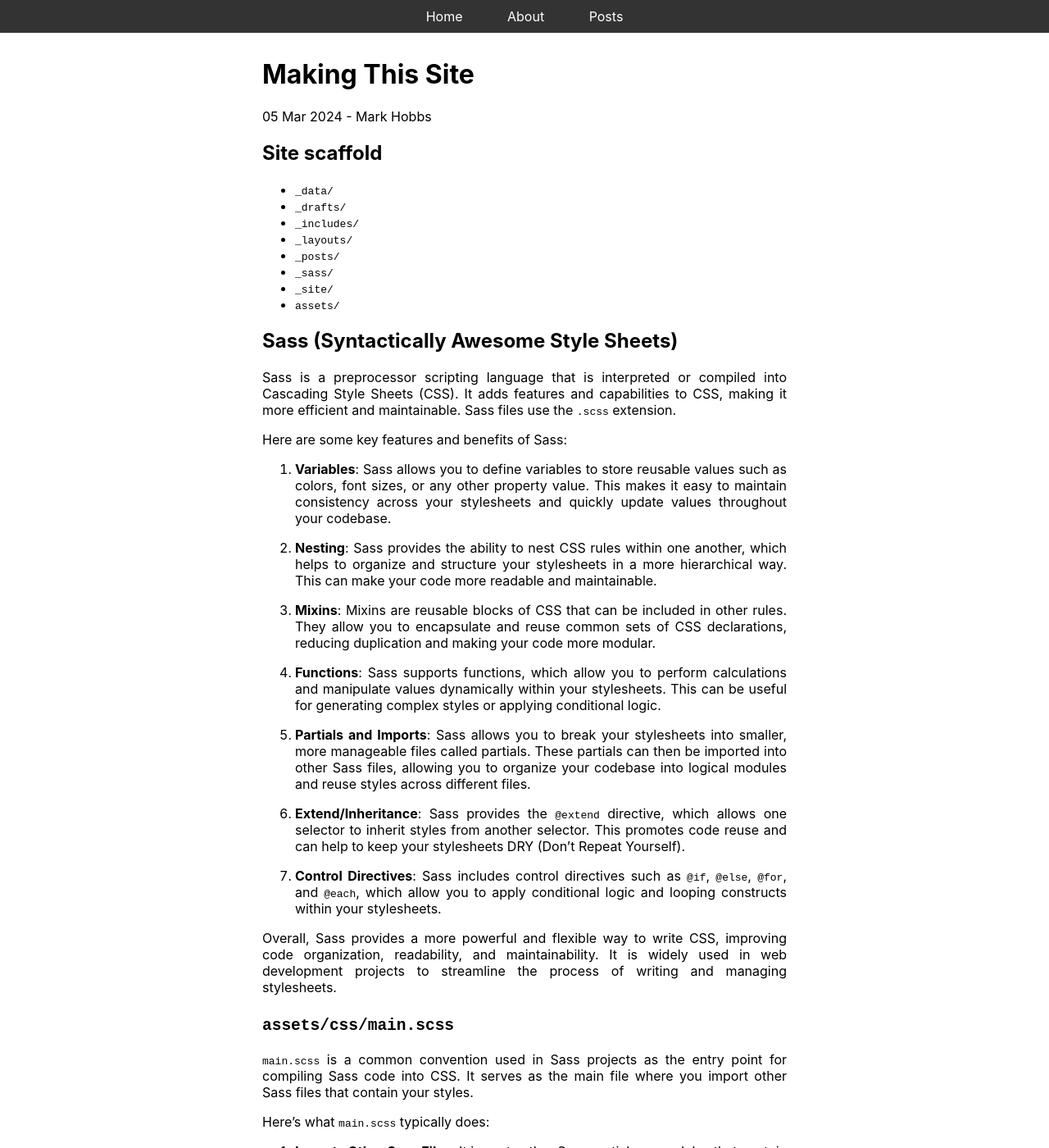
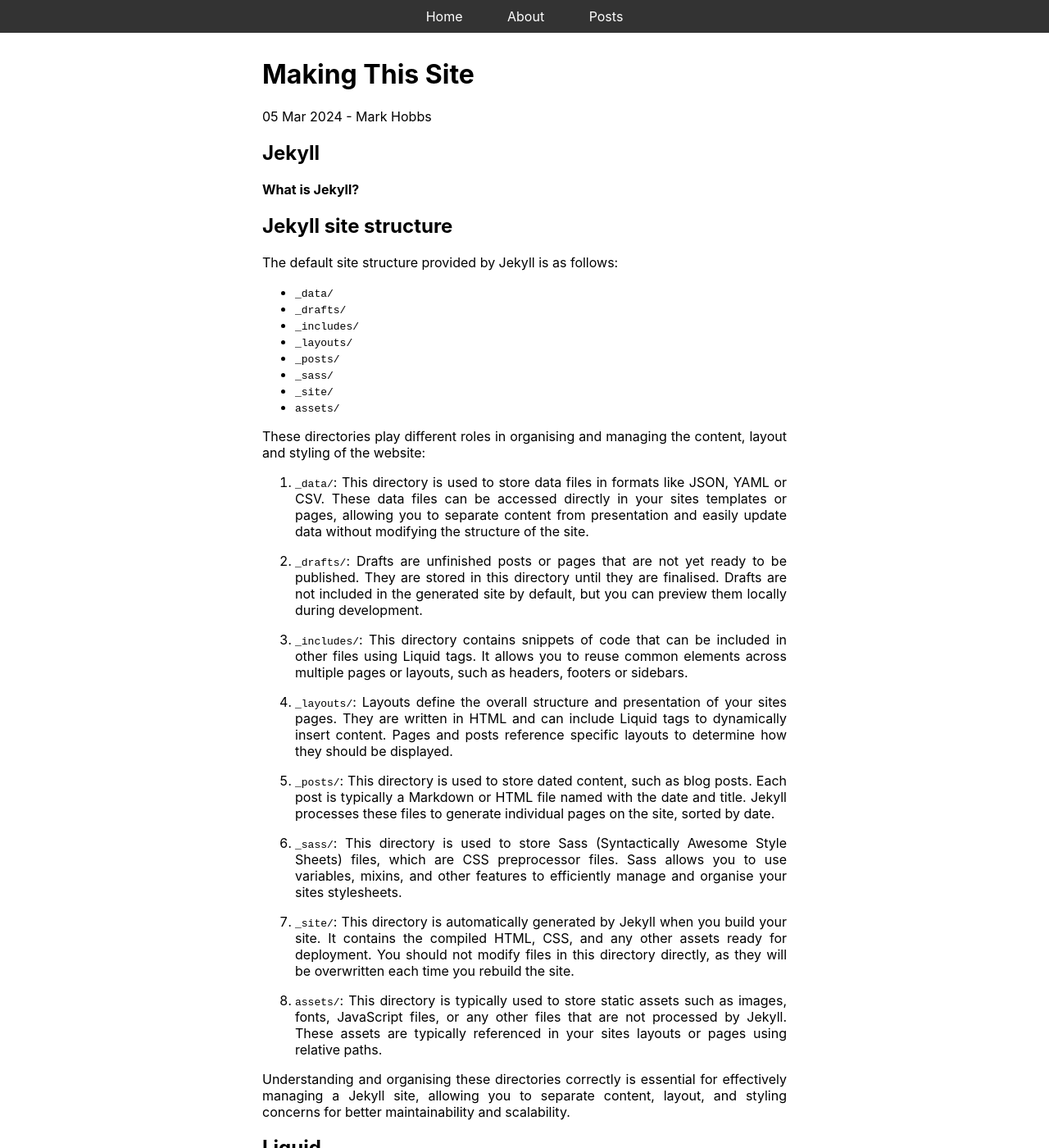
Before and after one commit to mark-hobbs/mark-hobbs.github.io, a Jekyll site: the page built from _posts/2024-03-05-making-this-site.md, in a window 1280 px wide and 1400 px high. Shown: the whole window at 82% size. Built offline with Jekyll 4.4.1, drawn with Linux system fonts in a browser that asks for light colours; some of the changed text lies outside the part shown.

Commit message:
Updating making-this-site blog

```diff
--- a/_posts/2024-03-05-making-this-site.md
+++ b/_posts/2024-03-05-making-this-site.md
@@ -3,7 +3,13 @@
 author: Mark Hobbs
 ---
 
-## Site scaffold
+## Jekyll
+
+**What is Jekyll?**
+
+## Jekyll site structure
+
+The default site structure provided by Jekyll is as follows:
 
 - `_data/`
 - `_drafts/`
@@ -14,6 +20,29 @@
 - `_site/`
 - `assets/`
 
+These directories play different roles in organising and managing the content, layout and styling of the website:
+
+1. `_data/`: This directory is used to store data files in formats like JSON, YAML or CSV. These data files can be accessed directly in your sites templates or pages, allowing you to separate content from presentation and easily update data without modifying the structure of the site.
+
+2. `_drafts/`: Drafts are unfinished posts or pages that are not yet ready to be published. They are stored in this directory until they are finalised. Drafts are not included in the generated site by default, but you can preview them locally during development.
+
+3. `_includes/`: This directory contains snippets of code that can be included in other files using Liquid tags. It allows you to reuse common elements across multiple pages or layouts, such as headers, footers or sidebars.
+
+4. `_layouts/`: Layouts define the overall structure and presentation of your sites pages. They are written in HTML and can include Liquid tags to dynamically insert content. Pages and posts reference specific layouts to determine how they should be displayed.
+
+5. `_posts/`: This directory is used to store dated content, such as blog posts. Each post is typically a Markdown or HTML file named with the date and title. Jekyll processes these files to generate individual pages on the site, sorted by date.
+
+6. `_sass/`: This directory is used to store Sass (Syntactically Awesome Style Sheets) files, which are CSS preprocessor files. Sass allows you to use variables, mixins, and other features to efficiently manage and organise your sites stylesheets.
+
+7. `_site/`: This directory is automatically generated by Jekyll when you build your site. It contains the compiled HTML, CSS, and any other assets ready for deployment. You should not modify files in this directory directly, as they will be overwritten each time you rebuild the site.
+
+8. `assets/`: This directory is typically used to store static assets such as images, fonts, JavaScript files, or any other files that are not processed by Jekyll. These assets are typically referenced in your sites layouts or pages using relative paths.
+
+Understanding and organising these directories correctly is essential for effectively managing a Jekyll site, allowing you to separate content, layout, and styling concerns for better maintainability and scalability.
+
+## Liquid
+
+
 ## Sass (Syntactically Awesome Style Sheets)
 
 Sass is a preprocessor scripting language that is interpreted or compiled into Cascading Style Sheets (CSS). It adds features and capabilities to CSS, making it more efficient and maintainable. Sass files use the `.scss` extension.
@@ -22,19 +51,19 @@
 
 1. **Variables**: Sass allows you to define variables to store reusable values such as colors, font sizes, or any other property value. This makes it easy to maintain consistency across your stylesheets and quickly update values throughout your codebase.
 
-2. **Nesting**: Sass provides the ability to nest CSS rules within one another, which helps to organize and structure your stylesheets in a more hierarchical way. This can make your code more readable and maintainable.
+2. **Nesting**: Sass provides the ability to nest CSS rules within one another, which helps to organise and structure your stylesheets in a more hierarchical way. This can make your code more readable and maintainable.
 
 3. **Mixins**: Mixins are reusable blocks of CSS that can be included in other rules. They allow you to encapsulate and reuse common sets of CSS declarations, reducing duplication and making your code more modular.
 
 4. **Functions**: Sass supports functions, which allow you to perform calculations and manipulate values dynamically within your stylesheets. This can be useful for generating complex styles or applying conditional logic.
 
-5. **Partials and Imports**: Sass allows you to break your stylesheets into smaller, more manageable files called partials. These partials can then be imported into other Sass files, allowing you to organize your codebase into logical modules and reuse styles across different files.
+5. **Partials and Imports**: Sass allows you to break your stylesheets into smaller, more manageable files called partials. These partials can then be imported into other Sass files, allowing you to organise your codebase into logical modules and reuse styles across different files.
 
 6. **Extend/Inheritance**: Sass provides the `@extend` directive, which allows one selector to inherit styles from another selector. This promotes code reuse and can help to keep your stylesheets DRY (Don't Repeat Yourself).
 
 7. **Control Directives**: Sass includes control directives such as `@if`, `@else`, `@for`, and `@each`, which allow you to apply conditional logic and looping constructs within your stylesheets.
 
-Overall, Sass provides a more powerful and flexible way to write CSS, improving code organization, readability, and maintainability. It is widely used in web development projects to streamline the process of writing and managing stylesheets.
+Overall, Sass provides a more powerful and flexible way to write CSS, improving code organisation, readability, and maintainability. It is widely used in web development projects to streamline the process of writing and managing stylesheets.
 
 ## `assets/css/main.scss`
 
@@ -67,3 +96,17 @@
 By structuring your Sass code in this way, you can achieve better organization, modularity, and maintainability, which are important considerations for managing larger and more complex CSS codebases.
 
 ## `_sass/`
+
+## `_layouts`
+
+### `default.html`
+
+Create a default html template with a header, body and footer.
+
+### `post.html`
+
+### `about.html`
+
+## Hosting
+
+[GitHub Pages](https://pages.github.com/) is... `https://mark-hobbs.github.io`
```
